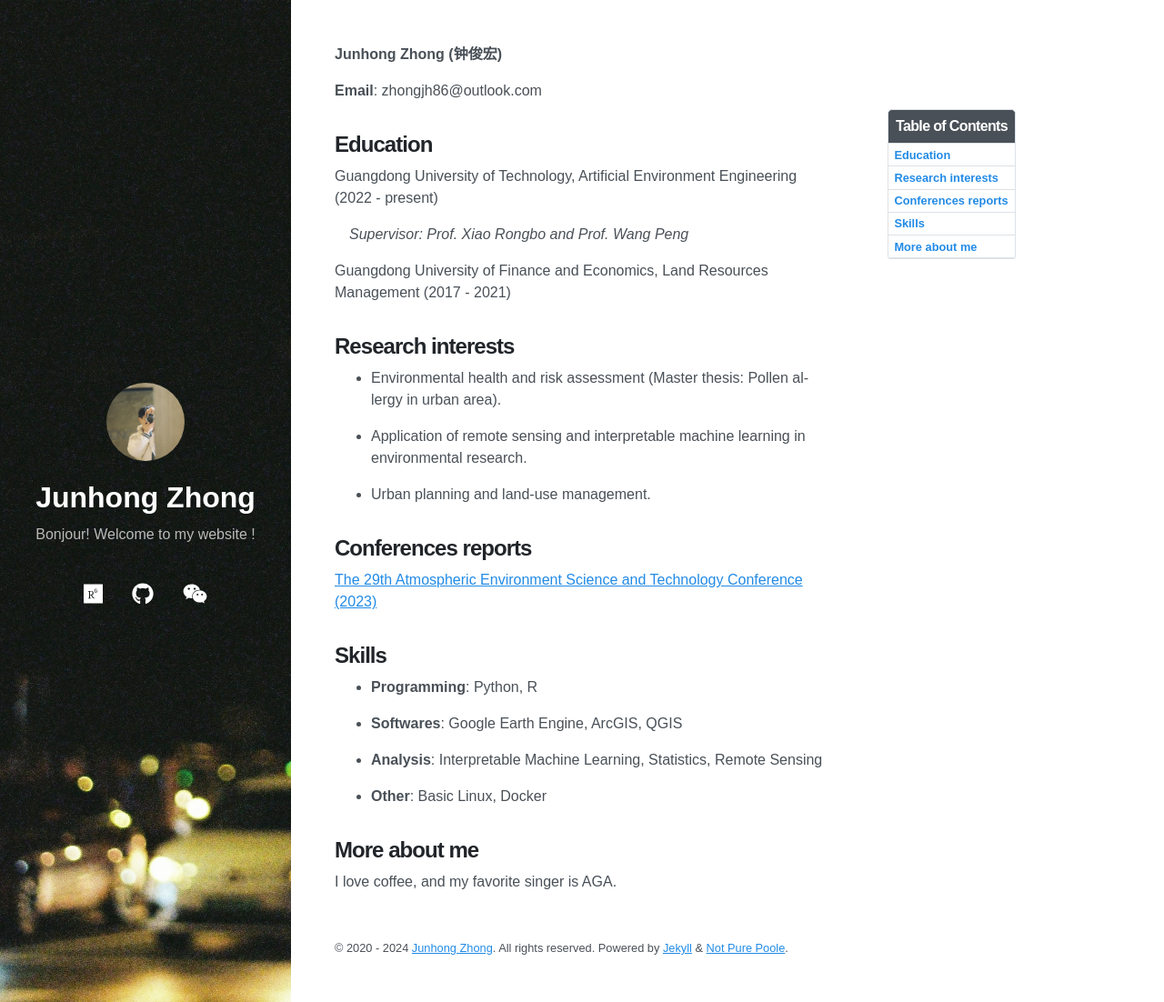
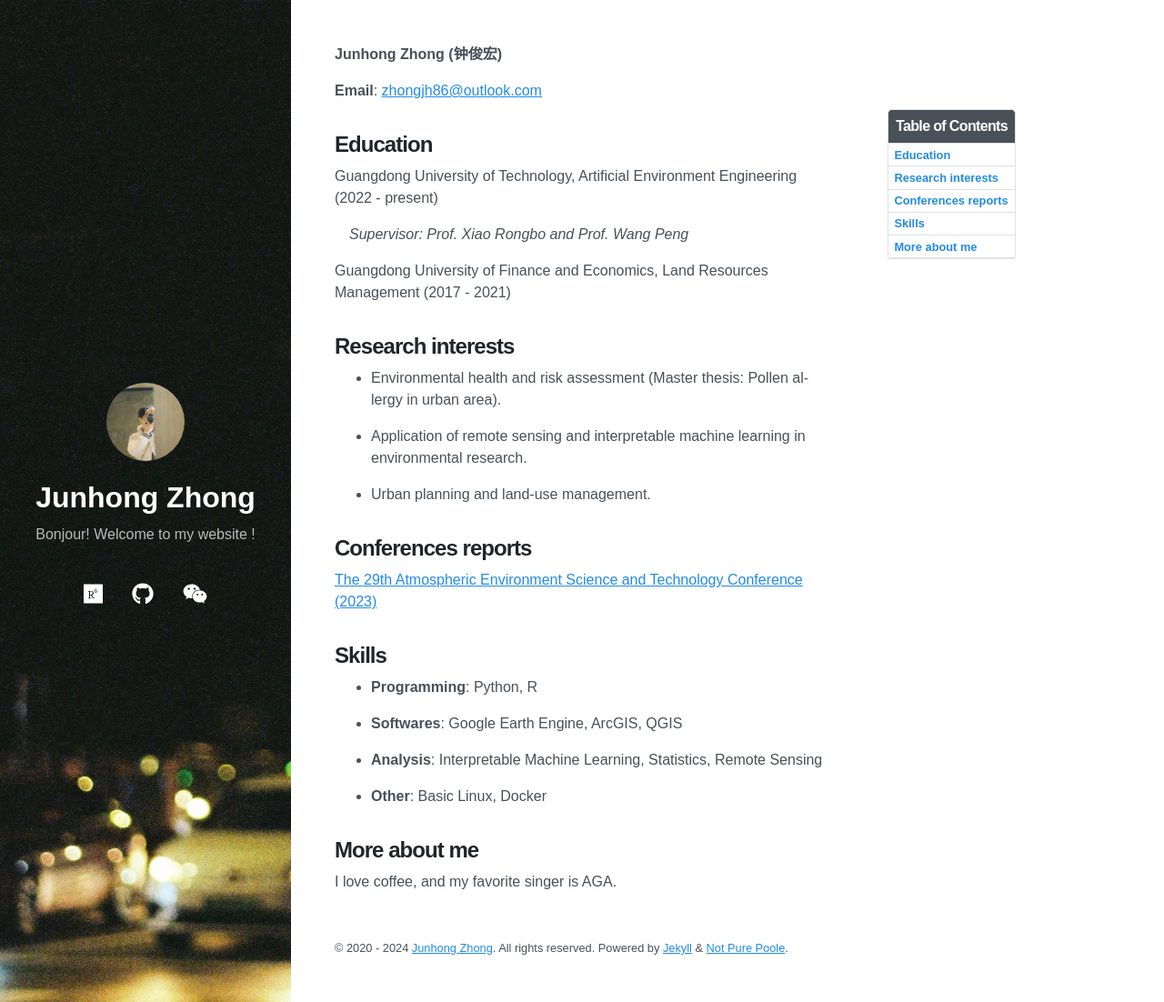
Before and after one commit to gtzjh/gtzjh.github.io, a Jekyll site: the page built from cv.md, in a window 1280 px wide and 1102 px high. Shown: the whole window at 91% size. Built offline with Jekyll 4.4.1, drawn with Linux system fonts in a browser that asks for light colours; nearby versions of some CDN libraries; some of the changed lines change nothing that is shown.

Commit message:
Update cv.md

```diff
--- a/cv.md
+++ b/cv.md
@@ -9,7 +9,7 @@ toc: true
 
 **Junhong Zhong (钟俊宏)**
 
-**Email**: zhongjh86@outlook.com
+**Email**: [zhongjh86@outlook.com](mailto:zhongjh86@outlook.com)
 
 ## Education
 
```
